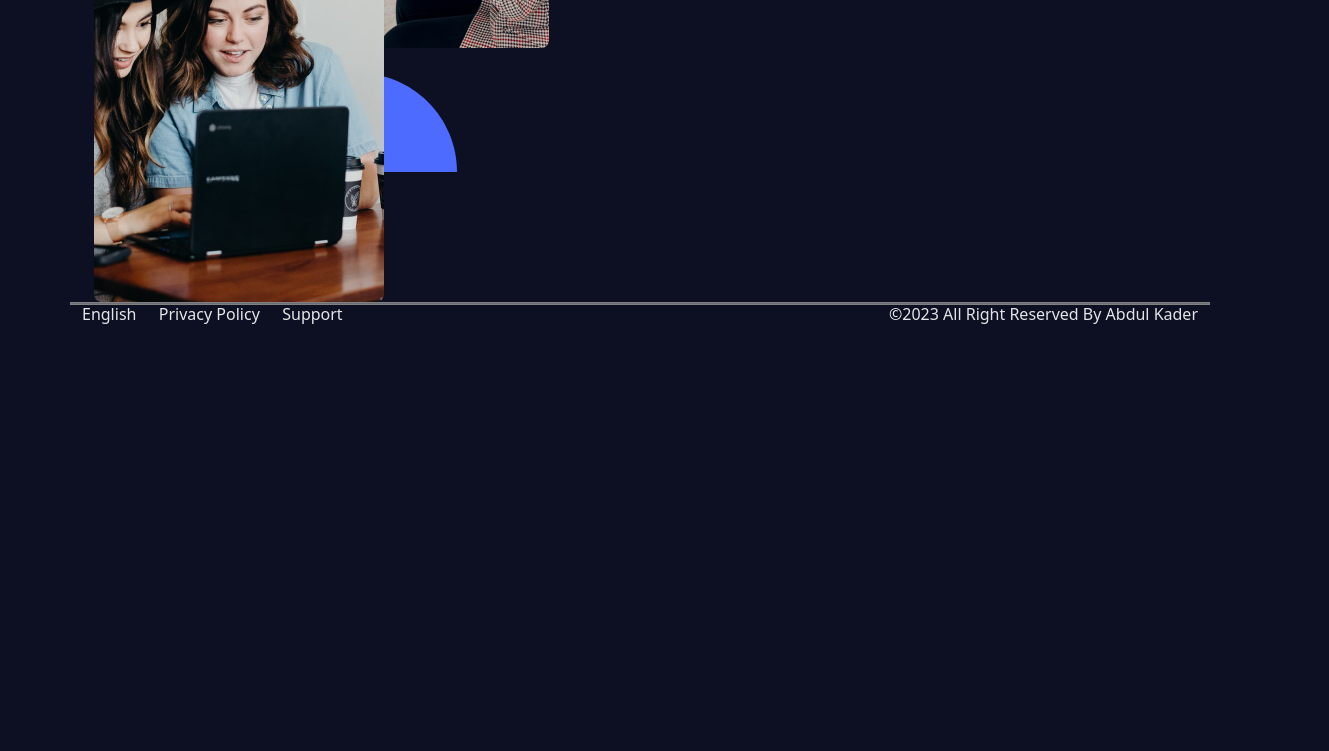
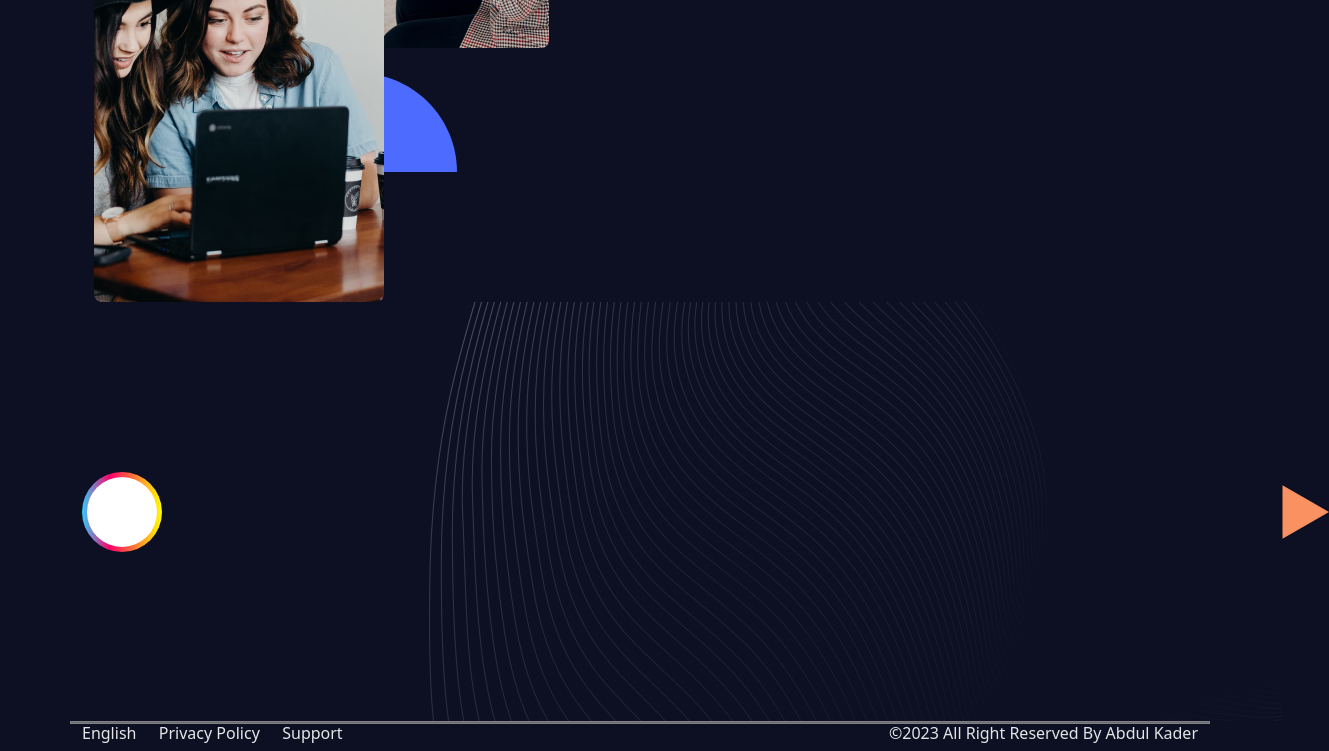
Before and after one commit to kdrbipul/own-project, a plain HTML site: page index.html in a window 1280 px wide. Shown: the part 1209-1960 px from the top of the page, 1329 px wide, since content can reach past the window. Before the commit the page ends 1541 px from the top, so only its background shows below. Drawn offline with nearby package versions, Linux system fonts and the light colour scheme.

Commit message:
animation

```diff
--- a/css/features.css
+++ b/css/features.css
@@ -1,3 +1,6 @@
+
+/* features part start here */
+
 .features{
     display:flex;
     justify-content: space-evenly;
@@ -31,6 +34,68 @@
     width: 100%;
 }
 
+/* features part end here */
+
+
+/* features_down part start here */
+.circle{
+    position:relative;
+    width:10vh;
+    height:10vh;
+    background: rgb(51,204,255);
+    background: linear-gradient(90deg, rgba(51,204,255,1) 0%, rgba(255,0,102,1) 35%, yellow);
+    border-radius:50%;
+    animation:animate 0.5s linear infinite;
+    transition:animate .5s linear;
+}
+@keyframes animate {
+    from{
+        transform: rotate(0deg);
+    }
+    to{
+        transform: rotate(360deg);
+    }
+}
+.circle:after{
+    content:'';
+    position:absolute;
+    top:5px;
+    right:5px;
+    bottom:5px;
+    left:5px;
+    background-color:white;
+    border-radius:50%;
+}
+.circle span:nth-child(1){
+    filter:blur(20px);
+}
+.circle span:nth-child(2){
+    filter:blur(30px);
+}
+.circle span:nth-child(3){
+    filter:blur(55px);
+}
+.circle span:nth-child(4){
+    filter:blur(20px);
+}
+.mid_img{
+    position:relative;
+}
+.mid_img img{
+    width: 1200px !important;
+}
+.animation{
+    position:absolute;
+    justify-content: center;
+    align-items:center;
+}
+.features_down{
+    display:flex;
+    justify-content: space-between;
+    align-items: center;
+}
+/* features_down part end here */
+
 
 /* responsive part start here */
 @media(max-width:992px){
@@ -56,6 +121,9 @@
         top:0;
         left:0;
     }
+    .mid_img img{
+        width: 900px !important;
+    }
 }
 @media(max-width:768px){
     .features{
--- a/index.html
+++ b/index.html
@@ -177,6 +177,29 @@
 
 
 
+  <!-- features down part start here -->
+  <section class="container">
+    <div class="features_down">
+        <div class="animation">
+          <div class="circle">
+            <span></span>
+            <span></span>
+            <span></span>
+            <span></span>
+          </div>
+        </div>
+        <div class="mid_img">
+          <img src="./img/shape-08.svg" alt="shape8">
+        </div>
+        <div class="last_img">
+          <img src="./img/shape-09.svg" alt="shape-09">
+        </div>
+    </div>
+  </section>
+  <!-- features down part end here -->
+
+
+
 
 
 
```
